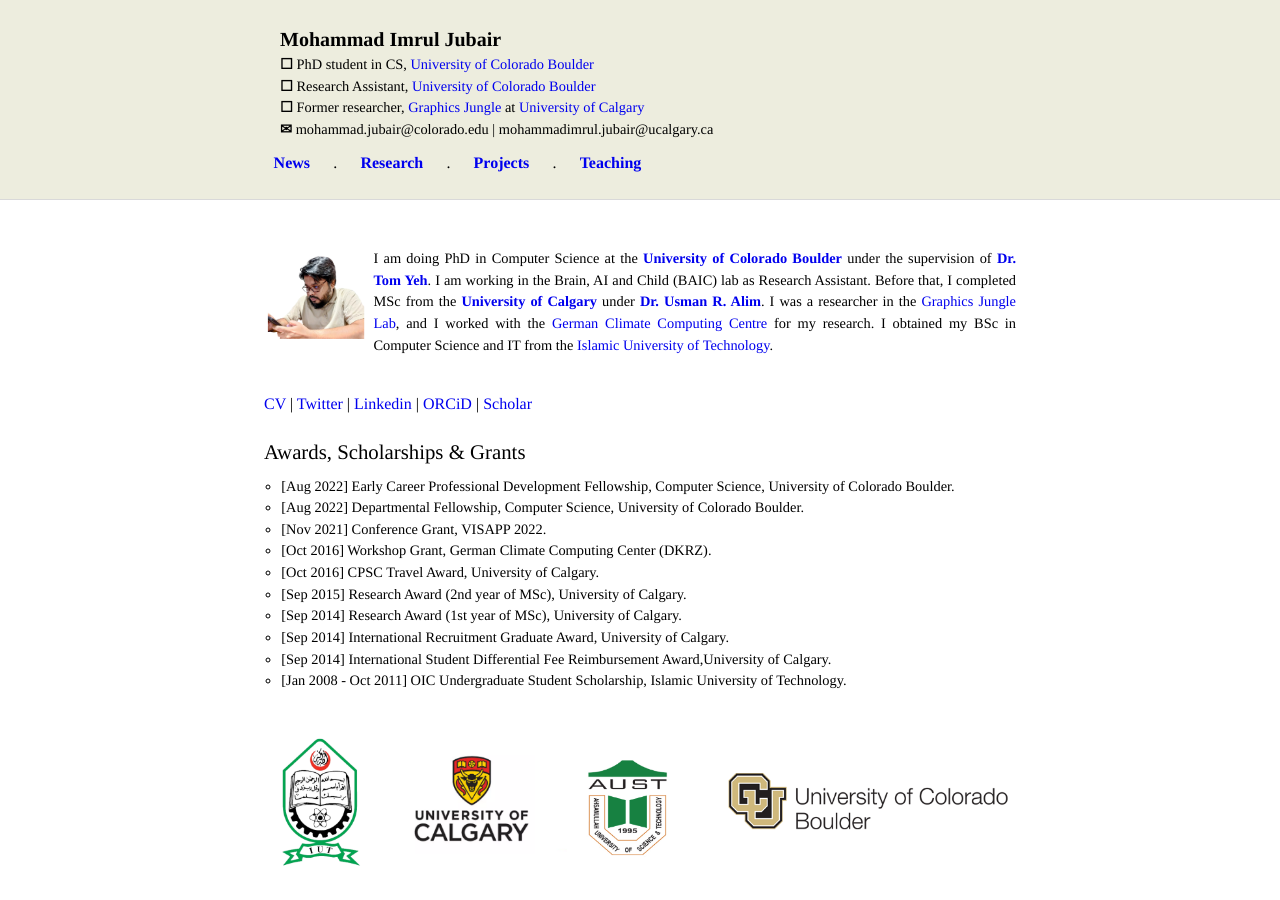
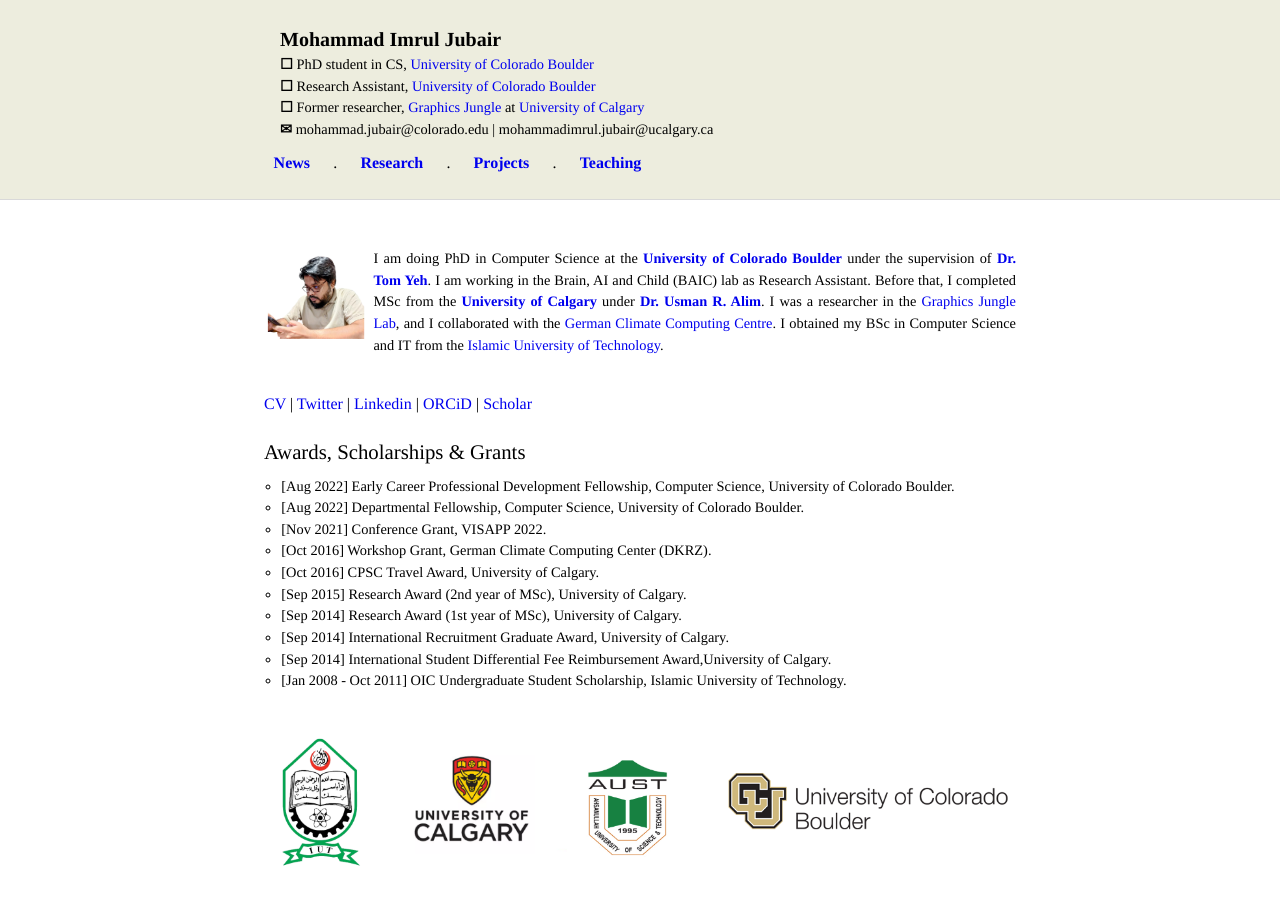
Before and after one commit to imruljubair/imruljubair.github.io, a Jekyll site: the page built from index.html, in a window 1280 px wide and 900 px high. Built offline with Jekyll 4.4.1, drawn with Linux system fonts in a browser that asks for light colours.

Commit message:
Update intro.html

```diff
--- a/_includes/intro.html
+++ b/_includes/intro.html
@@ -4,7 +4,7 @@
   <!--<div<div class="portrait"><img src="/assets/images/mypic.jpg"></div>-->
 
   <div class="portrait"><img src="/assets/images/mypic-bg.png"></div>
-	<p style="font-size:90%;  text-align:justify">I am doing PhD in Computer Science at the <a href="https://www.colorado.edu/"; style="font-weight:bold">University of Colorado Boulder</a> under the supervision of <a href= "https://www.colorado.edu/cs/tom-yeh"; style="font-weight:bold">Dr. Tom Yeh</a>. I am working in the Brain, AI and Child (BAIC) lab as Research Assistant. Before that, I completed MSc from the <a href="http://www.ucalgary.ca/cpsc" ; style="font-weight:bold">University of Calgary</a> under <a href="http://pages.cpsc.ucalgary.ca/~ualim/"; style="font-weight:bold">Dr. Usman R. Alim</a>. I was a researcher in the <a href="http://jungle.cpsc.ucalgary.ca/wiki/">Graphics Jungle Lab</a>, and I worked with the <a href="https://www.dkrz.de/about-en">German Climate Computing Centre</a> for my research. I obtained my BSc in Computer Science and IT from the <a href="http://www.iutoic-dhaka.edu/">Islamic University of Technology</a>.
+	<p style="font-size:90%;  text-align:justify">I am doing PhD in Computer Science at the <a href="https://www.colorado.edu/"; style="font-weight:bold">University of Colorado Boulder</a> under the supervision of <a href= "https://www.colorado.edu/cs/tom-yeh"; style="font-weight:bold">Dr. Tom Yeh</a>. I am working in the Brain, AI and Child (BAIC) lab as Research Assistant. Before that, I completed MSc from the <a href="http://www.ucalgary.ca/cpsc" ; style="font-weight:bold">University of Calgary</a> under <a href="http://pages.cpsc.ucalgary.ca/~ualim/"; style="font-weight:bold">Dr. Usman R. Alim</a>. I was a researcher in the <a href="http://jungle.cpsc.ucalgary.ca/wiki/">Graphics Jungle Lab</a>, and I collaborated with the <a href="https://www.dkrz.de/about-en">German Climate Computing Centre</a>. I obtained my BSc in Computer Science and IT from the <a href="http://www.iutoic-dhaka.edu/">Islamic University of Technology</a>.
     <!-- Moreover, I collaborated with <a href="https://www.cs.ubc.ca/~rhodin/web/">Dr. Helge Rhodin</a> of <a href="https://www.cs.ubc.ca/">UBC</a>.-->
     &nbsp;
 </p>
```
